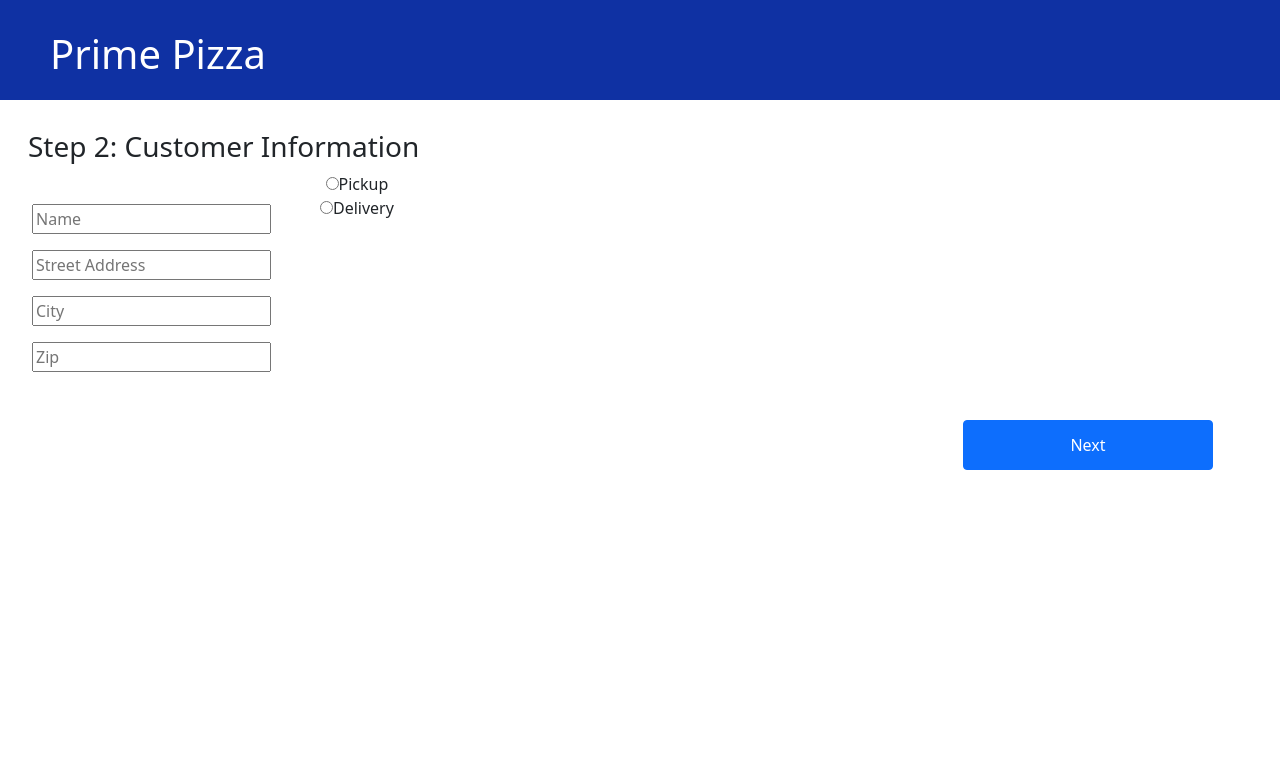
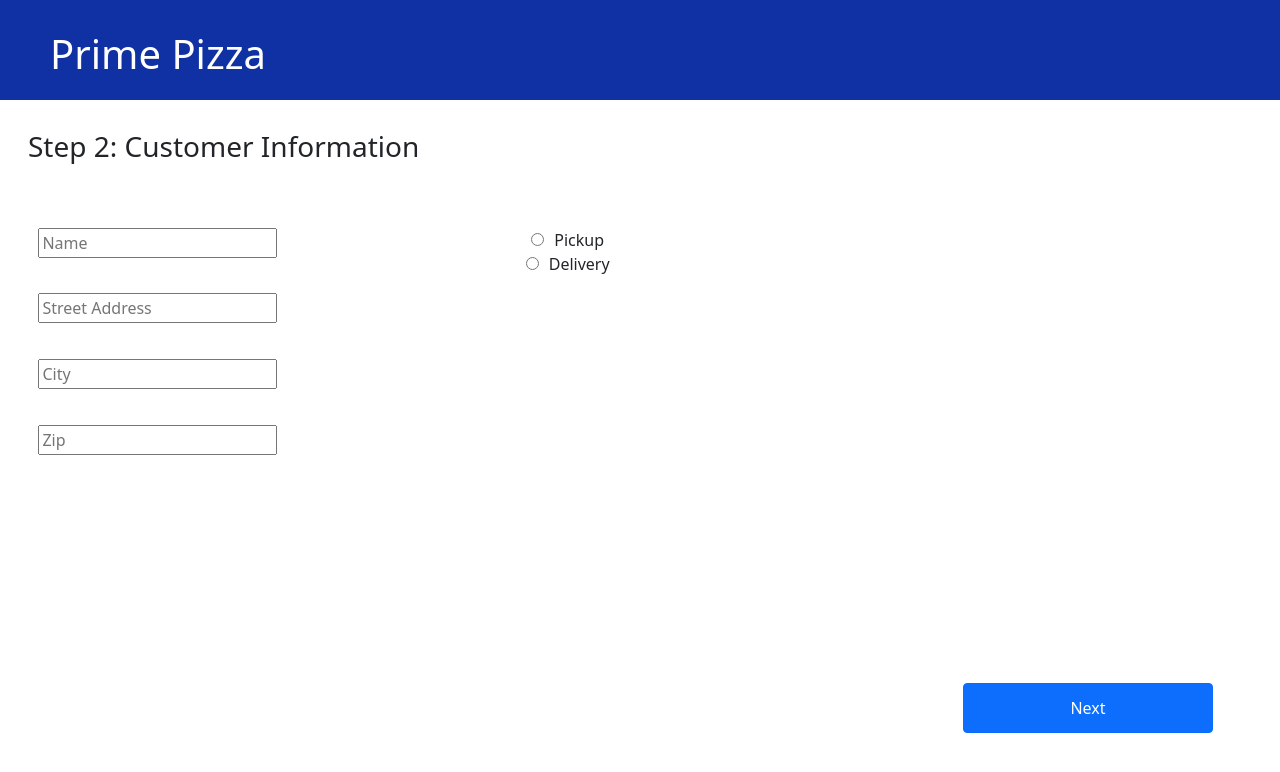
Before and after one commit to xqhuynh/pod-1-redux-pizza-parlor, a React (Create React App) app: page /#/customer-info-form in a window 1280 px wide. Shown: the top 772 px of the page. Built offline with nearby package versions, Linux system fonts and the light colour scheme; no server answers.

Commit message:
final Styling

```diff
--- a/src/components/CustomerInfoForm/CustomerInfoForm.css
+++ b/src/components/CustomerInfoForm/CustomerInfoForm.css
@@ -1,16 +1,41 @@
-.radioBtns{
+/* .radioBtns{
    padding-left: 25%;
     position: fixed;
-    position: ;
+    padding-top: 2%;
+
 }
+*/
 
-.textInputs{
-    position: relative;
-    padding: 2em;
-    text-align: left;
-}
 
 h3{
     text-align: left;
     padding-left: 1em;
 }
+
+.formBtn{
+
+
+    margin-top: 15%;
+}
+
+.inputContainer {
+    display: flex;
+    margin-left: 3%;
+    margin-top: 5%;
+}
+
+.inputs{
+    margin-bottom: 15% ;
+
+
+}
+
+.radioBtnInputs{
+   padding-left: 20%;
+
+}
+
+label{
+    padding-left: 10px;
+
+}
--- a/src/components/CustomerInfoForm/CustomerInfoForm.jsx
+++ b/src/components/CustomerInfoForm/CustomerInfoForm.jsx
@@ -44,50 +44,65 @@ function CustomerInfoForm() {
             {/* Setting on submit funtion */}
             <form onSubmit={onSubmitCustomer}>
 
+
+                <h3>Step 2: Customer Information</h3>
+                <div className='inputContainer'>
+
+
+
+                    <div className='textInputs'>
                         <div>
-                    <h3>Step 2: Customer Information</h3>
+                            <input className='inputs' id="name" type="text" placeholder="Name"
+                                onChange={e => setName(e.target.value)}
+                                value={name}
+                            />
+                        </div>
+                        <div>
+                            <input className='inputs' id="address" placeholder="Street Address"
+                                onChange={e => setAddress(e.target.value)}
+                                value={address}
+                            />
+                        </div>
+                        <div>
 
-                    <div className='radioBtns' onChange={handleChange}>
-                        <input type="radio" id="pickup" name="pickup_or_delivery"
+
+                            <input className='inputs' id="city" type="text" placeholder="City"
+                                onChange={e => setCity(e.target.value)}
+                                value={city}
+                            />
+                        </div>
+
+                        <div>
+                            <input className='inputs' id="zip" type="number" placeholder="Zip"
+                                onChange={e => setZip(e.target.value)}
+                                value={zip}
+                            />
+                        </div>
+
+                    </div>
+
+                    <div className='radioBtnInputs' onChange={handleChange}>
+
+                        <input className="radioInputs" type="radio" id="pickup" name="pickup_or_delivery"
                             value="Pickup"
                         />
                         <label htmlFor="pickup">Pickup</label><br />
 
-                        <input type="radio" id="delivery" name="pickup_or_delivery"
+                        <input className="radioInputs" type="radio" id="delivery" name="pickup_or_delivery"
                             value="Delivery"
                         />
                         <label htmlFor="delivery">Delivery</label><br />
                     </div>
 
 
-                    <div className='textInputs'>
-
-                        <input id="name" type="text" placeholder="Name"
-                            onChange={e => setName(e.target.value)}
-                            value={name}
-                        /><p></p>
-                        <input id="address" placeholder="Street Address"
-                            onChange={e => setAddress(e.target.value)}
-                            value={address}
-                        /><p></p>
-                        <input id="city" type="text" placeholder="City"
-                            onChange={e => setCity(e.target.value)}
-                            value={city}
-                        /><p></p>
-                        <input id="zip" type="number" placeholder="Zip"
-                            onChange={e => setZip(e.target.value)}
-                            value={zip}
-                        /><p></p>
-
                 </div>
-
-                </div>
+                <div className='formBtn'>
                     <Link to={'/checkout'} >
                         <Button type="submit" className="next-button" size="md" variant="primary">
                             Next
                         </Button>
-                    {/* <button type="submit">NEXT</button> */}
                     </Link>
+                </div>
             </form>
         </>
     )
```
Lines whose indentation alone changed are shown as unchanged.
